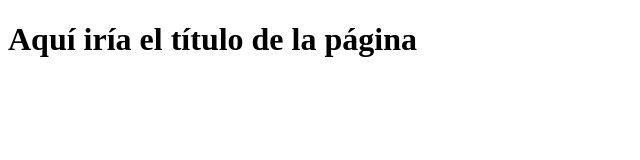
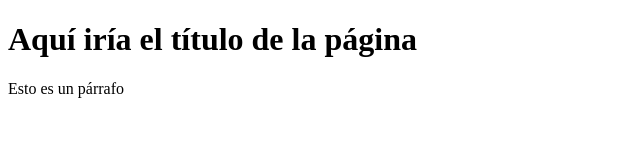
Before and after one commit to jopadu/Proyecto-Web-Empresa-C, a plain HTML site: page index.html in a window 1280 px wide. Shown: the whole page, without its empty margins (0-640 px from the left). Drawn offline with Linux system fonts and the light colour scheme.

Commit message:
Update index.html

```diff
--- a/index.html
+++ b/index.html
@@ -8,5 +8,6 @@
 </head>
 <body>
     <h1>Aquí iría el título de la página</h1>
+    <p>Esto es un párrafo<p>
 </body>
 </html>
```
